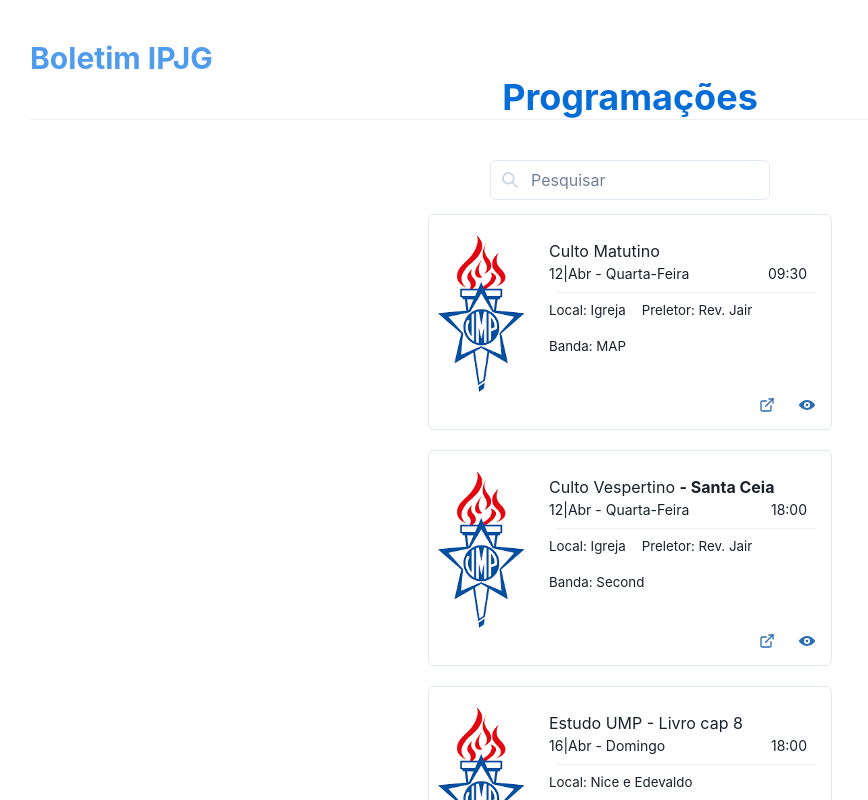
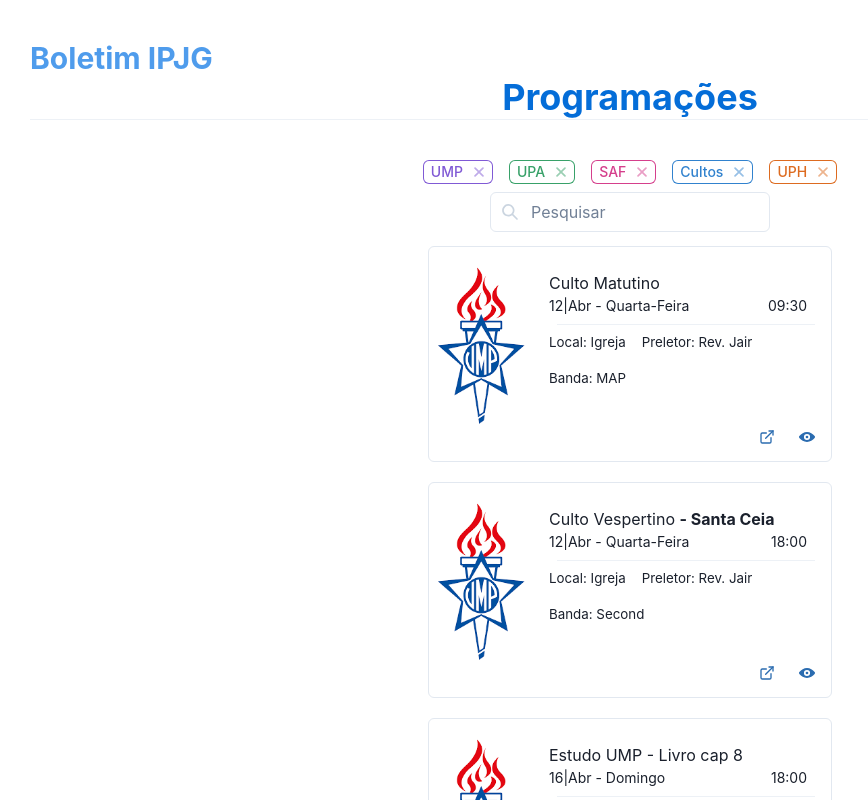
Before and after one commit to Zaael/BoletimIPJG, a React (Vite) app in the folder web/boletimWeb/: page / in a window 1280 px wide. Shown: the top 800 px of the page, without its empty margins (10-878 px from the left). Built offline with nearby package versions, Linux system fonts and the light colour scheme.

Commit message:
Correção no componente de tags de sociedades internas

```diff
--- a/web/boletimWeb/src/App.tsx
+++ b/web/boletimWeb/src/App.tsx
@@ -1,8 +1,9 @@
 import { useState } from 'react'
-import { Box, Button, ButtonGroup, Card, Center, Container, Divider, Flex, Heading, HStack, LinkBox, Stack, VStack } from '@chakra-ui/react'
+import { Box, Button, ButtonGroup, Card, Center, Container, Divider, Flex, Heading, HStack, LinkBox, Stack, VStack, Tag, TagCloseButton, TagLabel } from '@chakra-ui/react'
 import { CardAtividade } from './CardAtividade'
 import { PesquisaAtividade } from './PesquisaAtividade';
-import { TagsSociedades } from './TagsSociedades';
+import TagsSociedades from './TagsSociedades';
+//import { TagsSociedades } from './TagsSociedades';
 
 function App() {
   const [count, setCount] = useState(0)
@@ -11,46 +12,36 @@ function App() {
 
   };
 
-  const Lista= [
-    { sigla: "UMP", cor: "purple" },
-    { sigla: "UPA", cor: "blue" },
-    { sigla: "SAF", cor: "pink" },
-    { sigla: "Cultos", cor: "blue" },
-    { sigla: "UPH", cor: "orange" }
-  ];
-
   return (
     <Box w='100%' p={10}>
-      <Flex>
       <Heading color={'#4f9cec'} as='h3' size='lg'>Boletim IPJG</Heading>
-      </Flex>
       <Center w='100%'>
         <Heading color={'#046dd8'}>Programações</Heading>
       </Center>
-      <Divider/>
-      <TagsSociedades Lista= {Lista} ></TagsSociedades>
+      <Divider />
       <VStack p={10}>
+        <TagsSociedades></TagsSociedades>
         <PesquisaAtividade></PesquisaAtividade>
-        <CardAtividade  Name={'Culto Matutino'}
-                        DataHora= { new Date(2023,3,12,9,30)}
-                        Local= {'Igreja'}
-                        Preletor= {'Rev. Jair'}
-                        Banda= {'MAP'}
-                        SantaCeia= {false}
+        <CardAtividade Name={'Culto Matutino'}
+          DataHora={new Date(2023, 3, 12, 9, 30)}
+          Local={'Igreja'}
+          Preletor={'Rev. Jair'}
+          Banda={'MAP'}
+          SantaCeia={false}
           Logo={'../ump.png'}></CardAtividade>
-        <CardAtividade  Name={'Culto Vespertino'}
-                        DataHora= { new Date(2023,3,12,18)}
-                        Local= {'Igreja'}
-                        Preletor= {'Rev. Jair'}
-                        Banda= {'Second'}
-                        SantaCeia= {true}
+        <CardAtividade Name={'Culto Vespertino'}
+          DataHora={new Date(2023, 3, 12, 18)}
+          Local={'Igreja'}
+          Preletor={'Rev. Jair'}
+          Banda={'Second'}
+          SantaCeia={true}
           Logo={'../ump.png'}></CardAtividade>
-        <CardAtividade  Name={'Estudo UMP - Livro cap 8'}
-                        DataHora= { new Date(2023,3,16,18)}
-                        Local= {'Nice e Edevaldo'}
-                        Preletor= {'Presb. Douglas'}
-                        Banda= {'Pedro'}
-                        SantaCeia= {false}
+        <CardAtividade Name={'Estudo UMP - Livro cap 8'}
+          DataHora={new Date(2023, 3, 16, 18)}
+          Local={'Nice e Edevaldo'}
+          Preletor={'Presb. Douglas'}
+          Banda={'Pedro'}
+          SantaCeia={false}
           Logo={'../ump.png'}></CardAtividade>
       </VStack>
     </Box>
--- a/web/boletimWeb/src/TagsSociedades.tsx
+++ b/web/boletimWeb/src/TagsSociedades.tsx
@@ -1,22 +1,24 @@
-import { HStack, Tag, TagLabel } from "@chakra-ui/react";
+import { HStack, List, Tag, TagCloseButton, TagLabel } from "@chakra-ui/react";
 
-export function TagsSociedades(props: {
-    Lista: [{ sigla: string, cor: string }]
-}) {
-    const tags = props.Lista.map(item => {
-        <Tag
-            size={'sm'}
-            key={item.sigla}
-            variant='outline'
-            colorScheme={item.cor}
-            borderRadius='full'>
-            <TagLabel>{item.sigla}</TagLabel>
-        </Tag>
-
-    })
-    return (
-        <HStack>
-            {tags}
+const Lista = [
+    { sigla: 'UMP', cor: 'purple' },
+    { sigla: 'UPA', cor: 'green' },
+    { sigla: 'SAF', cor: 'pink' },
+    { sigla: 'Cultos', cor: 'blue' },
+    { sigla: 'UPH', cor: 'orange' }
+];
+export default function TagsSociedades() {
+    return(
+        <HStack spacing={4}>
+            {Lista.map((sigla) => (
+                <Tag
+                    key={sigla.sigla}
+                    variant='outline'
+                    colorScheme={sigla.cor}>
+                    <TagLabel>{sigla.sigla}</TagLabel>
+                    <TagCloseButton />
+                </Tag>
+            ))}
         </HStack>
     );
 }
```
Lines whose indentation alone changed are shown as unchanged.
